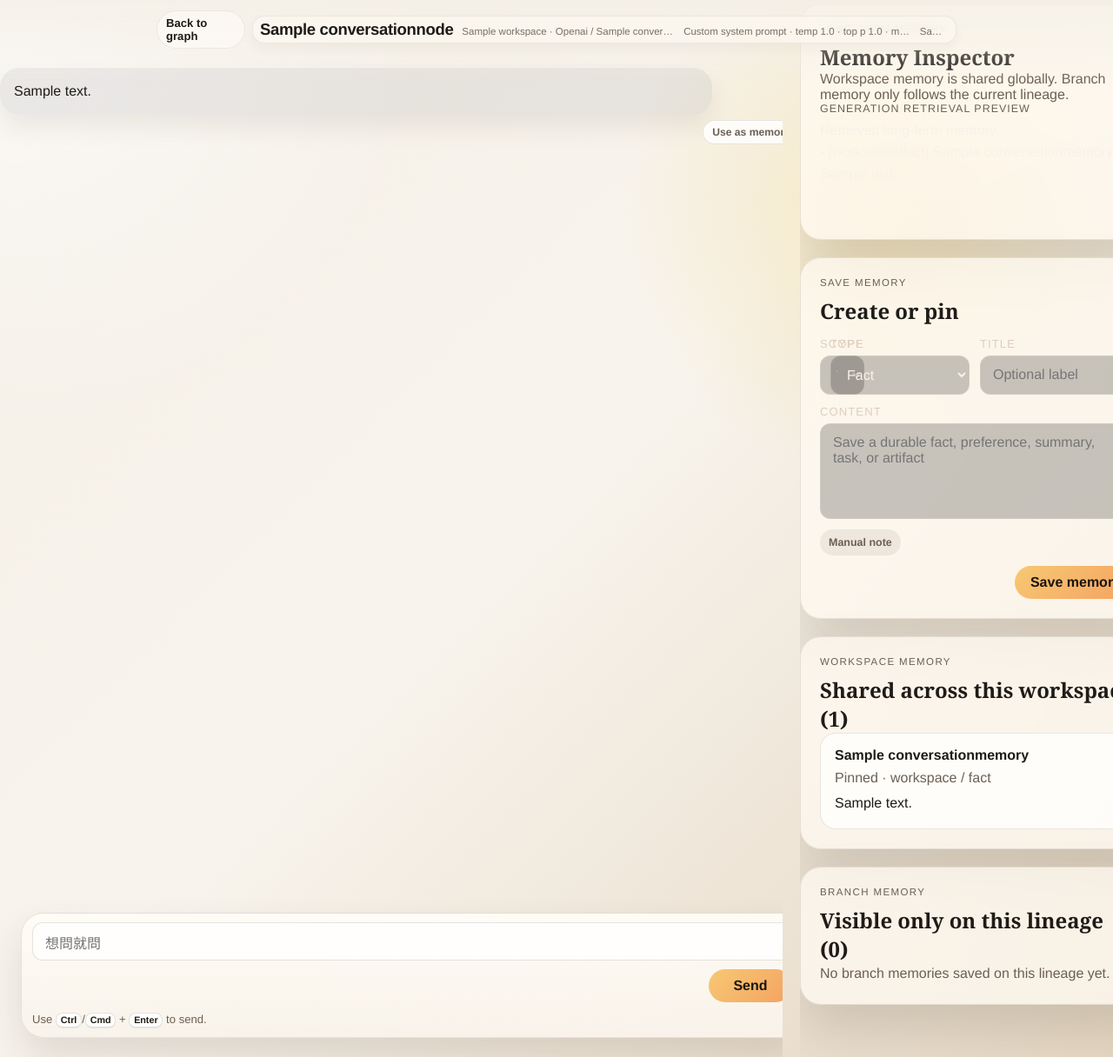
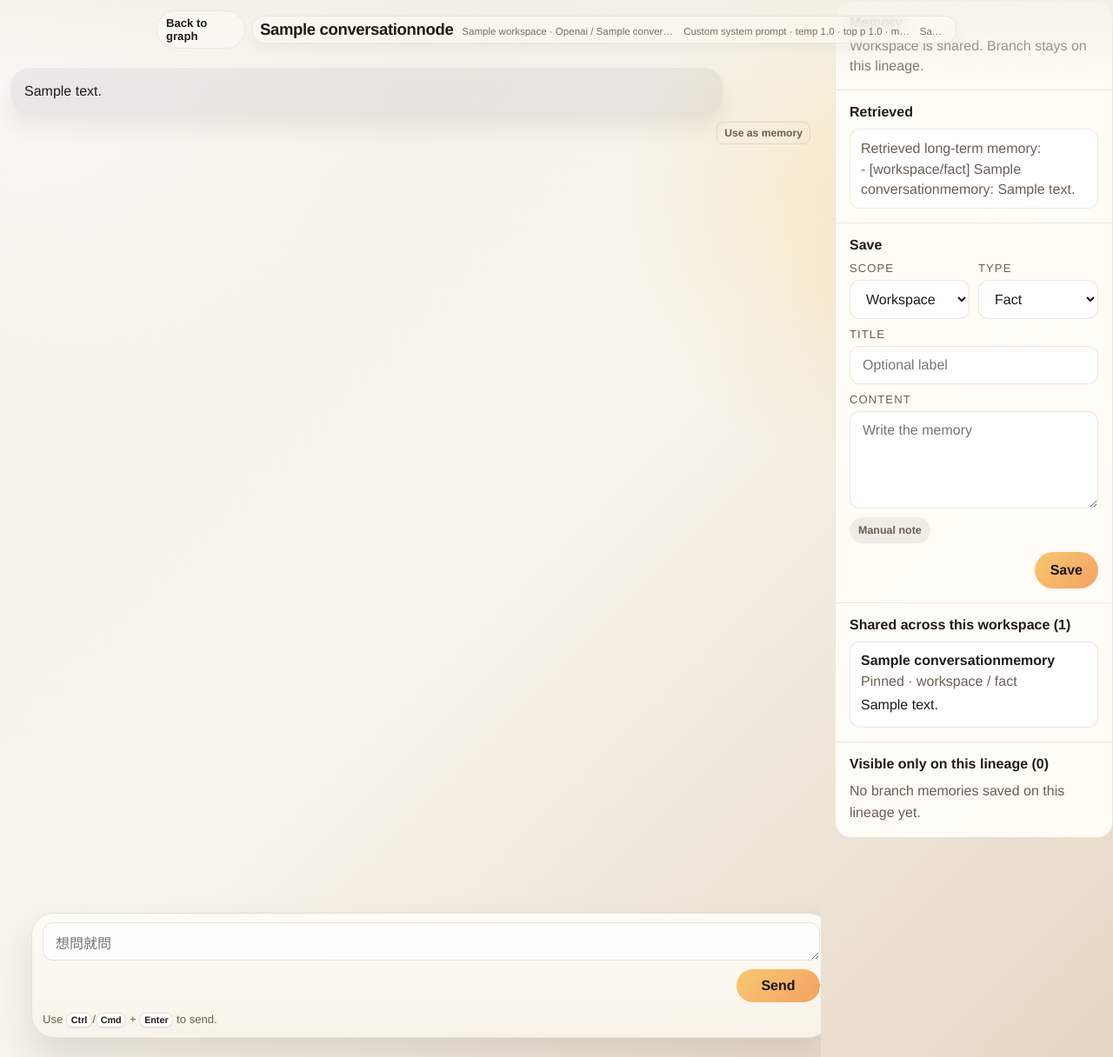
Before and after one commit to Howardleejhenhao/Generative-AI-LLM-Tree, a Django app: a page that uses tree_ui/templates/tree_ui/node_chat.html in a window 1280 px wide. Shown: the whole page at 87% size. Run offline with Django 5.2, Linux system fonts and the light colour scheme; tables that the repository leaves empty hold one stand-in row (values such as "Sample post"); some libraries are stand-ins or nearby versions.

Commit message:
fix: simplify v2 memory sidebar layout

```diff
--- a/tree_ui/static/tree_ui/css/app.css
+++ b/tree_ui/static/tree_ui/css/app.css
@@ -949,8 +949,8 @@ body:has(.chat-page-immersive) .page-shell {
 
 .chat-memory-layout {
   display: grid;
-  grid-template-columns: minmax(0, 1fr) minmax(300px, 360px);
-  gap: 20px;
+  grid-template-columns: minmax(0, 1fr) 320px;
+  gap: 16px;
   height: 100%;
   min-height: 0;
 }
@@ -1010,19 +1010,19 @@ body:has(.chat-page-immersive) .page-shell {
 .chat-message-actions {
   display: flex;
   justify-content: flex-end;
-  margin-top: -2px;
+  margin-top: 0;
 }
 
 .chat-message-action {
-  min-height: 28px;
-  padding: 4px 10px;
+  min-height: 26px;
+  padding: 3px 8px;
   border: 1px solid rgba(74, 58, 40, 0.12);
-  border-radius: 999px;
-  background: rgba(255, 255, 255, 0.82);
+  border-radius: 8px;
+  background: transparent;
   color: var(--muted);
   font: inherit;
   font-size: 0.76rem;
-  font-weight: 700;
+  font-weight: 600;
   cursor: pointer;
 }
 
@@ -1294,15 +1294,99 @@ body:has(.chat-page-immersive) .page-shell {
 
 .chat-sidebar {
   display: grid;
-  gap: 20px;
+  gap: 0;
   align-content: start;
   min-height: 0;
   overflow: auto;
-  padding: 4px 4px 18px 0;
+  padding: 0 0 18px;
 }
 
 .chat-sidebar-card {
   padding: 22px;
+}
+
+.chat-memory-panel {
+  display: grid;
+  gap: 0;
+  border: 1px solid rgba(74, 58, 40, 0.12);
+  border-radius: 18px;
+  background: rgba(255, 252, 247, 0.96);
+  overflow: hidden;
+}
+
+.chat-memory-header,
+.chat-memory-section {
+  padding: 16px;
+}
+
+.chat-memory-header {
+  display: grid;
+  gap: 6px;
+}
+
+.chat-memory-header h2,
+.chat-memory-section h3 {
+  margin: 0;
+  font-family: inherit;
+  font-size: 1rem;
+  font-weight: 700;
+}
+
+.chat-memory-header p {
+  margin: 0;
+  color: var(--muted);
+  line-height: 1.45;
+}
+
+.chat-memory-section {
+  display: grid;
+  gap: 10px;
+  border-top: 1px solid rgba(74, 58, 40, 0.1);
+}
+
+.chat-memory-preview {
+  min-height: 44px;
+  padding: 10px 12px;
+  border: 1px solid rgba(74, 58, 40, 0.1);
+  border-radius: 12px;
+  background: #fff;
+  color: var(--muted);
+  line-height: 1.45;
+  white-space: pre-wrap;
+}
+
+.memory-form {
+  display: grid;
+  gap: 10px;
+}
+
+.memory-form-row {
+  display: grid;
+  grid-template-columns: repeat(2, minmax(0, 1fr));
+  gap: 10px;
+}
+
+.memory-form .form-field {
+  margin: 0;
+}
+
+.memory-form .form-field span {
+  color: var(--muted);
+}
+
+.memory-form .form-field input,
+.memory-form .form-field select,
+.memory-form .form-field textarea {
+  min-height: 42px;
+  border: 1px solid rgba(74, 58, 40, 0.12);
+  border-radius: 12px;
+  background: #fff;
+  color: var(--text);
+}
+
+.memory-form .form-field textarea {
+  min-height: 112px;
+  resize: vertical;
 }
 
 .chat-node-metadata {
@@ -1331,10 +1415,10 @@ body:has(.chat-page-immersive) .page-shell {
   gap: 6px;
   text-decoration: none;
   color: var(--text);
-  padding: 16px;
-  border-radius: 18px;
+  padding: 12px;
+  border-radius: 12px;
   border: 1px solid rgba(74, 58, 40, 0.12);
-  background: rgba(255, 255, 255, 0.78);
+  background: #fff;
 }
 
 .chat-branch-card span,
@@ -1349,15 +1433,19 @@ body:has(.chat-page-immersive) .page-shell {
 }
 
 .memory-list {
-  gap: 10px;
+  gap: 8px;
 }
 
 .memory-card {
-  gap: 8px;
+  gap: 6px;
+  padding: 12px;
+  border-radius: 12px;
+  box-shadow: none;
 }
 
 .memory-card-body {
   color: var(--text);
+  line-height: 1.45;
 }
 
 .memory-source-row {
@@ -1381,8 +1469,11 @@ body:has(.chat-page-immersive) .page-shell {
   font-weight: 700;
 }
 
-#retrieved-memory-preview {
-  white-space: pre-wrap;
+.memory-form-actions {
+  display: flex;
+  align-items: center;
+  justify-content: space-between;
+  gap: 12px;
 }
 
 .workspace-shell {
--- a/tree_ui/templates/tree_ui/node_chat.html
+++ b/tree_ui/templates/tree_ui/node_chat.html
@@ -73,31 +73,22 @@
           </div>
         </div>
         <aside class="chat-sidebar chat-memory-sidebar">
-          <section class="chat-sidebar-card">
-            <div class="chat-panel-header">
-              <div>
-                <p class="panel-kicker">Long-term Memory</p>
-                <h2>Memory Inspector</h2>
-              </div>
-            </div>
-            <p class="lineage-note">Workspace memory is shared globally. Branch memory only follows the current lineage.</p>
-            <dl class="node-metadata chat-node-metadata">
-              <div>
-                <dt>Generation Retrieval Preview</dt>
-                <dd id="retrieved-memory-preview">No long-term memories are retrieved for this node yet.</dd>
-              </div>
-            </dl>
+          <section class="chat-memory-panel">
+            <header class="chat-memory-header">
+              <h2>Memory</h2>
+              <p>Workspace is shared. Branch stays on this lineage.</p>
+            </header>
+
+            <section class="chat-memory-section">
+              <h3>Retrieved</h3>
+              <div class="chat-memory-preview" id="retrieved-memory-preview">No long-term memories are retrieved for this node yet.</div>
             </section>
-          <section class="chat-sidebar-card">
-            <div class="chat-panel-header">
-              <div>
-                <p class="panel-kicker">Save Memory</p>
-                <h2>Create or pin</h2>
-              </div>
-            </div>
-            <form id="memory-form" data-create-memory-url="{% url 'create_workspace_memory' workspace.slug %}" class="composer-form">
+
+            <section class="chat-memory-section">
+              <h3>Save</h3>
+              <form id="memory-form" data-create-memory-url="{% url 'create_workspace_memory' workspace.slug %}" class="memory-form">
                 {% csrf_token %}
-              <div class="chat-composer-row">
+                <div class="memory-form-row">
                   <label class="form-field">
                     <span>Scope</span>
                     <select id="memory-scope-input" name="scope">
@@ -114,44 +105,37 @@
                       {% endfor %}
                     </select>
                   </label>
+                </div>
                 <label class="form-field">
                   <span>Title</span>
                   <input id="memory-title-input" name="title" type="text" maxlength="160" placeholder="Optional label">
                 </label>
-              </div>
                 <label class="form-field">
                   <span>Content</span>
-                <textarea id="memory-content-input" name="content" rows="4" placeholder="Save a durable fact, preference, summary, task, or artifact"></textarea>
+                  <textarea id="memory-content-input" name="content" rows="4" placeholder="Write the memory"></textarea>
                 </label>
                 <div class="memory-source-row">
                   <p class="memory-source-chip" id="memory-source-chip">Manual note</p>
                   <button class="detail-toggle-button detail-toggle-button-quiet" id="memory-source-clear" type="button" hidden>
-                  Clear source
+                    Clear
                   </button>
                 </div>
-              <div class="chat-composer-actions">
+                <div class="memory-form-actions">
                   <p class="form-feedback" id="memory-feedback" role="status" aria-live="polite"></p>
-                <button class="primary-button" id="memory-submit-button" type="submit">Save memory</button>
+                  <button class="primary-button" id="memory-submit-button" type="submit">Save</button>
                 </div>
               </form>
             </section>
-          <section class="chat-sidebar-card">
-            <div class="chat-panel-header">
-              <div>
-                <p class="panel-kicker">Workspace Memory</p>
-                <h2 id="workspace-memory-title">Shared across this workspace</h2>
-              </div>
-            </div>
+
+            <section class="chat-memory-section">
+              <h3 id="workspace-memory-title">Workspace</h3>
               <div class="chat-branch-list memory-list" id="workspace-memory-list"></div>
             </section>
-          <section class="chat-sidebar-card">
-            <div class="chat-panel-header">
-              <div>
-                <p class="panel-kicker">Branch Memory</p>
-                <h2 id="branch-memory-title">Visible only on this lineage</h2>
-              </div>
-            </div>
+
+            <section class="chat-memory-section">
+              <h3 id="branch-memory-title">Branch</h3>
               <div class="chat-branch-list memory-list" id="branch-memory-list"></div>
+            </section>
           </section>
         </aside>
       </div>
```
Also changed, not shown: docs/agent-progress.md (+7 -0 lines), tree_ui/tests.py (+4 -4 lines). Lines whose indentation alone changed are shown as unchanged.
